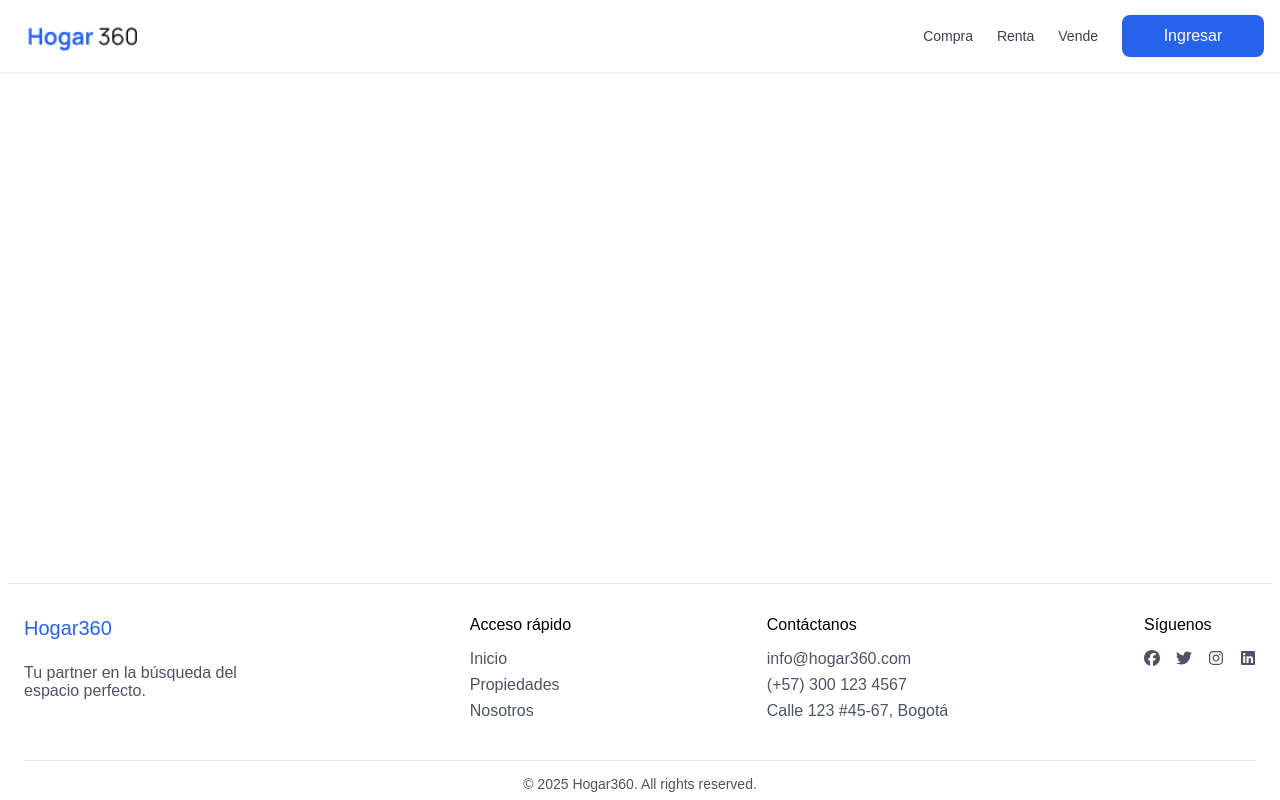
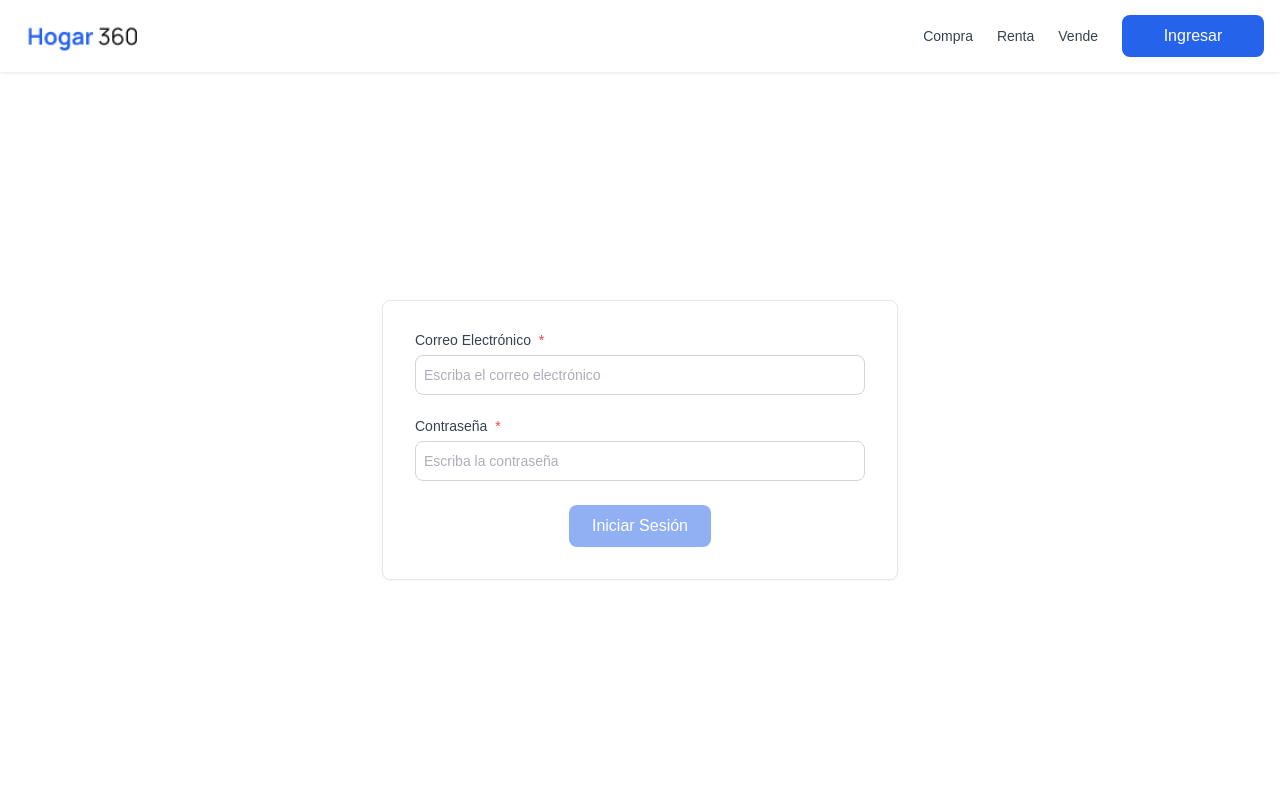
Before and after one commit to juandasevilla/home-360-front, an Angular app: page /login in a window 1280 px wide. Before the commit this address led to /. Shown: the top 800 px of the page. Built offline with nearby package versions, Linux system fonts and the light colour scheme.

Commit message:
feat():add login-form,login-page

```diff
--- a/src/app/app-routing.module.ts
+++ b/src/app/app-routing.module.ts
@@ -6,8 +6,10 @@ import { CategoriesComponent } from './components/pages/admin/categories/categor
 import { LocationsComponent } from './components/pages/admin/locations/locations.component';
 import { UsersComponent } from './components/pages/admin/users/users.component';
 import { RealStateComponent } from './components/pages/real-state/real-state/real-state.component';
+import { LoginComponent } from './components/pages/login/login.component';
 
 const routes: Routes = [
+  { path: 'login', component: LoginComponent},
 
   // Rutas de administración
   {
--- a/src/app/app.module.ts
+++ b/src/app/app.module.ts
@@ -33,6 +33,8 @@ import { BrowserAnimationsModule } from '@angular/platform-browser/animations';
 import { ToastrModule } from 'ngx-toastr';
 import { RealStateComponent } from './components/pages/real-state/real-state/real-state.component';
 import { RealStateFormComponent } from './components/organisms/real-state-form/real-state-form.component';
+import { LoginFormComponent } from './components/organisms/login-form/login-form.component';
+import { LoginComponent } from './components/pages/login/login.component';
 
 @NgModule({
   declarations: [
@@ -61,7 +63,9 @@ import { RealStateFormComponent } from './components/organisms/real-state-form/r
     UsersComponent,
     UserFormComponent,
     RealStateComponent,
-    RealStateFormComponent
+    RealStateFormComponent,
+    LoginFormComponent,
+    LoginComponent
   ],
   imports: [
     BrowserModule,
--- a/src/app/components/molecules/navbar/navbar.component.ts
+++ b/src/app/components/molecules/navbar/navbar.component.ts
@@ -1,4 +1,5 @@
 import { Component, Input } from '@angular/core';
+import { Router } from '@angular/router';
 
 @Component({
   selector: 'app-navbar',
@@ -17,7 +18,9 @@ export class NavbarComponent {
     { text: 'Vende', url: '/vende' }
   ];
 
+  constructor(private router: Router) {}
+
   onButtonClick() {
-    // Puedes implementar navegación o acción del botón
+    this.router.navigate([this.buttonLink]);
   }
 }
--- /dev/null
+++ b/src/app/components/organisms/login-form/login-form.component.html
@@ -0,0 +1,43 @@
+<form [formGroup]="loginForm" (ngSubmit)="onSubmit()" class="login-form">
+  <!-- Email field -->
+  <app-form-field
+    id="login-email"
+    label="Correo Electrónico"
+    [required]="true"
+    [errorMessage]="hasError('email') ? getErrorMessage('email') : ''">
+    <app-input
+      id="login-email"
+      formControlName="email"
+      placeholder="Escriba el correo electrónico"
+      [required]="true"
+      [hasError]="hasError('email')"
+      [maxLength]="emailMaxLength"
+      [showCharCount]="false">
+    </app-input>
+  </app-form-field>
+
+  <app-form-field
+    id="login-password"
+    label="Contraseña"
+    [required]="true"
+    [errorMessage]="hasError('password') ? getErrorMessage('password') : ''">
+    <app-input
+      id="login-password"
+      formControlName="password"
+      placeholder="Escriba la contraseña"
+      [required]="true"
+      [hasError]="hasError('password')"
+      [maxLength]="passwordMaxLength"
+      [showCharCount]="false">
+    </app-input>
+  </app-form-field>
+
+  <!-- Botón de crear -->
+  <div class="login-form__actions">
+    <app-button
+      text="Iniciar Sesión"
+      type="submit"
+      [disabled]="loginForm.invalid || isSubmitting">
+    </app-button>
+  </div>
+</form>
--- /dev/null
+++ b/src/app/components/organisms/login-form/login-form.component.scss
@@ -0,0 +1,7 @@
+.login-form{
+    &__actions {
+    display: flex;
+    justify-content: center; // Centra horizontalmente el botón
+    margin-top: 1rem;
+    }
+}
--- /dev/null
+++ b/src/app/components/organisms/login-form/login-form.component.ts
@@ -0,0 +1,91 @@
+import { Component, OnInit } from '@angular/core';
+import { FormBuilder, FormGroup, Validators } from '@angular/forms';
+import { UserService } from 'src/app/core/user/user.service';
+import { Login } from 'src/app/shared/models/Login';
+import { ToastrService } from 'ngx-toastr';
+
+@Component({
+  selector: 'app-login-form',
+  templateUrl: './login-form.component.html',
+  styleUrls: ['./login-form.component.scss']
+})
+export class LoginFormComponent {
+  loginForm!: FormGroup;
+  isSubmitting: boolean = false;
+  emailMaxLength: number = 50;
+  passwordMaxLength: number = 50;
+
+  constructor(
+    private fb: FormBuilder,
+    private userService: UserService,
+    private toastr: ToastrService
+  ) {}
+
+  ngOnInit(): void {
+    this.initForm();
+  }
+
+  private initForm(): void {
+    this.loginForm = this.fb.group({
+      email: ['', [Validators.required, Validators.email, Validators.maxLength(this.emailMaxLength)]],
+      password: ['', [Validators.required, Validators.minLength(8), Validators.maxLength(this.passwordMaxLength)]]
+    });
+  }
+
+  onSubmit(): void {
+    if (this.loginForm.invalid) {
+      // Marcar todos los campos como tocados para mostrar errores
+      Object.keys(this.loginForm.controls).forEach(key => {
+        const control = this.loginForm.get(key);
+        control?.markAsTouched();
+      });
+      return;
+    }
+
+    this.isSubmitting = true;
+
+    const loginData: Login = this.loginForm.value;
+
+    this.userService.login(loginData).subscribe({
+      next: (response) => {
+        this.toastr.success('Login successful');
+        // Aquí puedes manejar la respuesta del servidor, como redirigir al usuario
+      },
+      error: (error) => {
+        this.toastr.error('Login failed');
+        console.error(error);
+      },
+      complete: () => {
+        this.isSubmitting = false;
+      }
+    });
+  }
+
+  hasError(controlName: string): boolean {
+    const control = this.loginForm.get(controlName);
+    return !!control && control.invalid && control.touched;
+  }
+
+  getErrorMessage(controlName: string): string {
+    const control = this.loginForm.get(controlName);
+
+    if (!control || !control.errors) {
+      return '';
+    }
+
+    if (control.errors['required']) {
+      return 'Este campo es obligatorio';
+    }
+
+    if (control.errors['minlength']) {
+      return `Debe tener al menos ${control.errors['minlength'].requiredLength} caracteres`;
+    }
+
+    if (control.errors['maxlength']) {
+    return `Debe tener máximo ${control.errors['maxlength'].requiredLength} caracteres`; // Corregido
+    }
+
+    return 'Campo inválido';
+  }
+
+}
--- /dev/null
+++ b/src/app/components/pages/login/login.component.html
@@ -0,0 +1,5 @@
+<div class="login-page">
+  <div class="login-page__content">
+    <app-login-form></app-login-form>
+  </div>
+</div>
--- /dev/null
+++ b/src/app/components/pages/login/login.component.scss
@@ -0,0 +1,34 @@
+@import 'src/styles/variables';
+
+.login-page {
+    display: flex;
+    justify-content: center; // Centra horizontalmente
+    align-items: center;     // Centra verticalmente
+    min-height: 100vh;       // Ocupa toda la altura de la ventana
+    padding: 2rem;
+
+
+    &__content {
+        max-width: calc(100% - 3rem); // Cambiamos a max-width en lugar de width fijo
+        width: 100%; // Esto hará que se adapte al ancho disponible
+        margin: 0 auto; // Centrar el contenedor
+        max-width: 450px;
+        border-radius: 8px;
+        border: 1px solid #E5E7EB;
+        background-color: $color-white;
+        padding: 32px; // Padding interno
+        box-shadow: $box-shadow-subtle;
+
+        @media (max-width: 768px) {
+            padding: 16px; // Menor padding en pantallas pequeñas
+        }
+    }
+
+    &__title {
+        font-size: 24px;
+        margin-bottom: 1rem;
+        font-family: $font-primary;
+        color: $color-text-primary;
+        font-weight: 400; // Aseguramos que sea 400 (normal, no bold)
+    }
+}
--- a/src/app/core/user/user.service.ts
+++ b/src/app/core/user/user.service.ts
@@ -2,12 +2,14 @@ import { Injectable } from '@angular/core';
 import { HttpClient } from '@angular/common/http';
 import { Observable } from 'rxjs';
 import { User } from 'src/app/shared/models/User';
+import { Login } from 'src/app/shared/models/Login';
 
 @Injectable({
   providedIn: 'root'
 })
 export class UserService {
   private apiUrl = `http://localhost:8080/api/v1/user`;
+  private loginUrl = `http://localhost:8080/api/v1/auth`;
 
   constructor(private http: HttpClient) { }
 
@@ -19,4 +21,13 @@ export class UserService {
   createUser(userData: User): Observable<any> {
     return this.http.post<any>(this.apiUrl, userData);
   }
+
+  /**
+   * Inicia sesión de un usuario
+   * @param loginData Datos de inicio de sesión
+   * @returns Observable con la respuesta del servidor
+   */
+  login(loginData: Login): Observable<any> {
+    return this.http.post<any>(`${this.loginUrl}/login`, loginData);
+  }
 }
--- /dev/null
+++ b/src/app/shared/models/Login.ts
@@ -0,0 +1,4 @@
+export interface Login{
+    email: string;
+    password: string;
+}
```
Also changed, not shown: src/app/components/pages/login/login.component.ts (added, +10 -0 lines), 2 other files (tests, documents, lock files or other folders).
